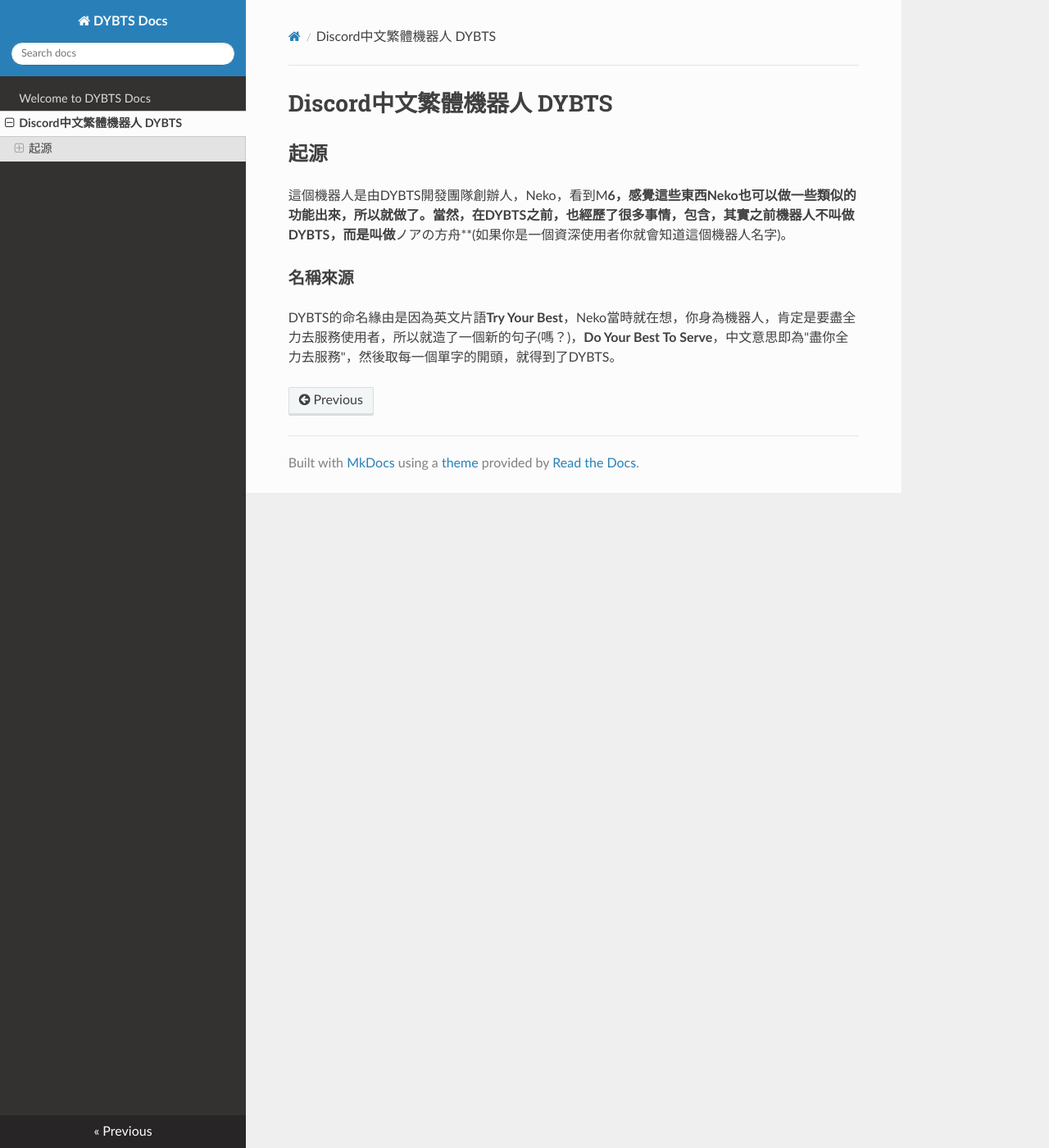
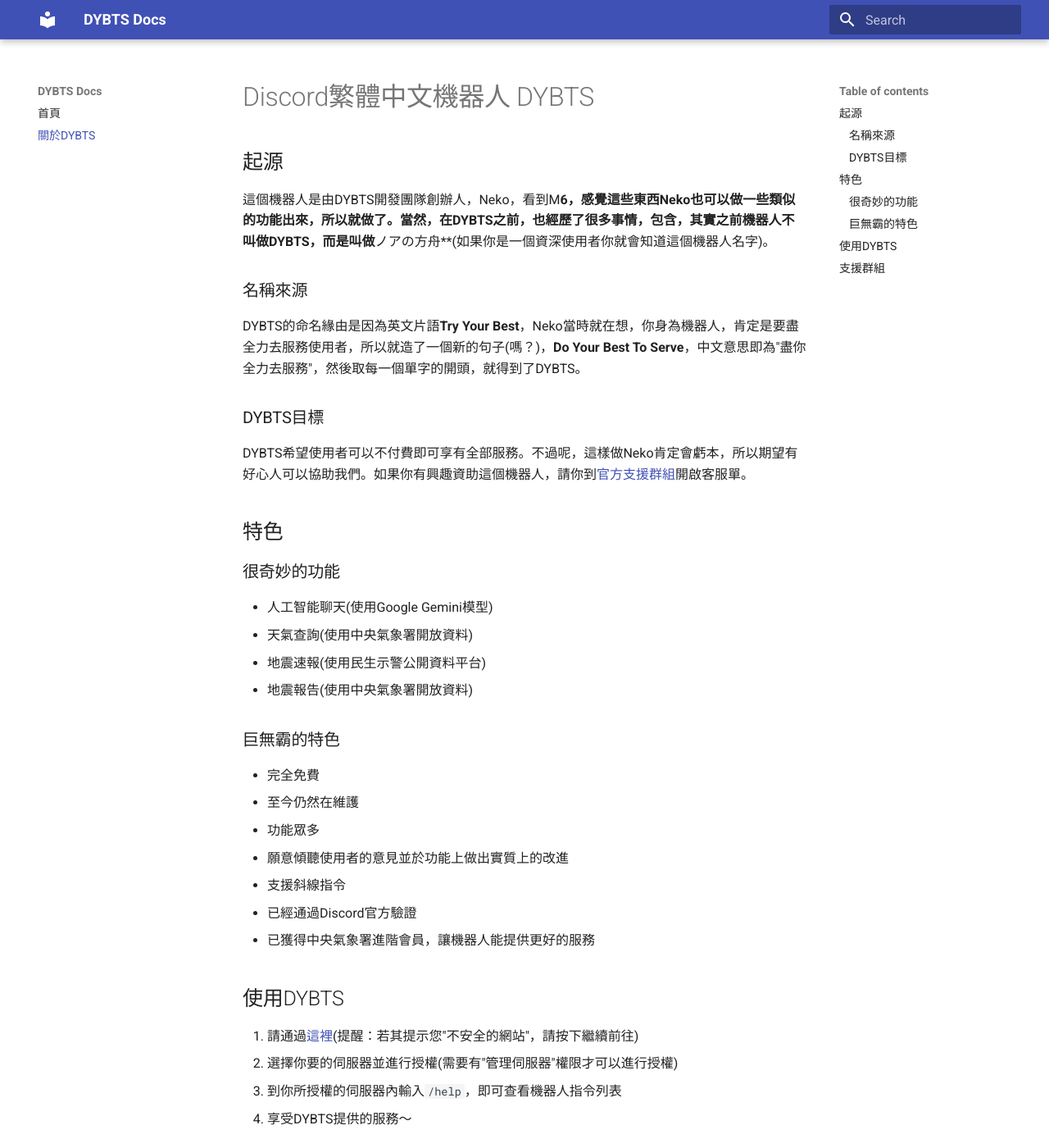
Before and after one commit to Do-Your-Best-To-Serve/Docs, an MkDocs documentation site: the page built from docs/about.md, in a window 1280 px wide and 1400 px high. Shown: the whole window at 82% size. Built offline with MkDocs 1.6.1 and Material for MkDocs 9.7.7, drawn with Linux system fonts in a browser that asks for light colours; nearby versions of some CDN libraries; some of the changed text lies outside the part shown.

Commit message:
Add about page and change the style of the docs

```diff
--- a/docs/about.md
+++ b/docs/about.md
@@ -1,5 +1,27 @@
-#Discord中文繁體機器人 DYBTS
+#Discord繁體中文機器人 DYBTS
 ##起源
 這個機器人是由DYBTS開發團隊創辦人，Neko，看到M**6，感覺這些東西Neko也可以做一些類似的功能出來，所以就做了。當然，在DYBTS之前，也經歷了很多事情，包含，其實之前機器人不叫做DYBTS，而是叫做**ノアの方舟**(如果你是一個資深使用者你就會知道這個機器人名字)。
 ###名稱來源
 DYBTS的命名緣由是因為英文片語**Try Your Best**，Neko當時就在想，你身為機器人，肯定是要盡全力去服務使用者，所以就造了一個新的句子(嗎？)，**Do Your Best To Serve**，中文意思即為"盡你全力去服務"，然後取每一個單字的開頭，就得到了DYBTS。
+###DYBTS目標
+DYBTS希望使用者可以不付費即可享有全部服務。不過呢，這樣做Neko肯定會虧本，所以期望有好心人可以協助我們。如果你有興趣資助這個機器人，請你到[官方支援群組](https://discord.gg/7AHak4nSbE)開啟客服單。
+##特色
+###很奇妙的功能
+- 人工智能聊天(使用Google Gemini模型)
+- 天氣查詢(使用中央氣象署開放資料)
+- 地震速報(使用民生示警公開資料平台)
+- 地震報告(使用中央氣象署開放資料)
+###巨無霸的特色
+- 完全免費
+- 至今仍然在維護
+- 功能眾多
+- 願意傾聽使用者的意見並於功能上做出實質上的改進
+- 支援斜線指令
+- 已經通過Discord官方驗證
+- 已獲得中央氣象署進階會員，讓機器人能提供更好的服務
+##使用DYBTS
+1. 請通過[這裡](https://go.dybts.cloudns.be/discordbiv)(提醒：若其提示您"不安全的網站"，請按下繼續前往)
+2. 選擇你要的伺服器並進行授權(需要有"管理伺服器"權限才可以進行授權)
+3. 到你所授權的伺服器內輸入`/help`，即可查看機器人指令列表
+4. 享受DYBTS提供的服務～
+##[支援群組](https://discord.gg/7AHak4nSbE)
--- a/docs/requirements.txt
+++ b/docs/requirements.txt
@@ -2,3 +2,4 @@ markdown-include
 mkdocs
 mkdocstrings
 mkdocstrings-python
+mkdocs-material
--- a/mkdocs.yml
+++ b/mkdocs.yml
@@ -1,7 +1,6 @@
 site_name: DYBTS Docs
 theme:
-  name: readthedocs
-  highlightjs: true
+  name: material
 plugins:
   - search
   - mkdocstrings:
@@ -14,3 +13,8 @@ markdown_extensions:
   - markdown_include.include:
       base_path: .
   - admonition
+  - toc:
+      permalink: "#"
+nav:
+  - 首頁: 'index.md'
+  - 關於DYBTS: 'about.md'
```
Also changed, not shown: docs/index.md (+3 -15 lines).
